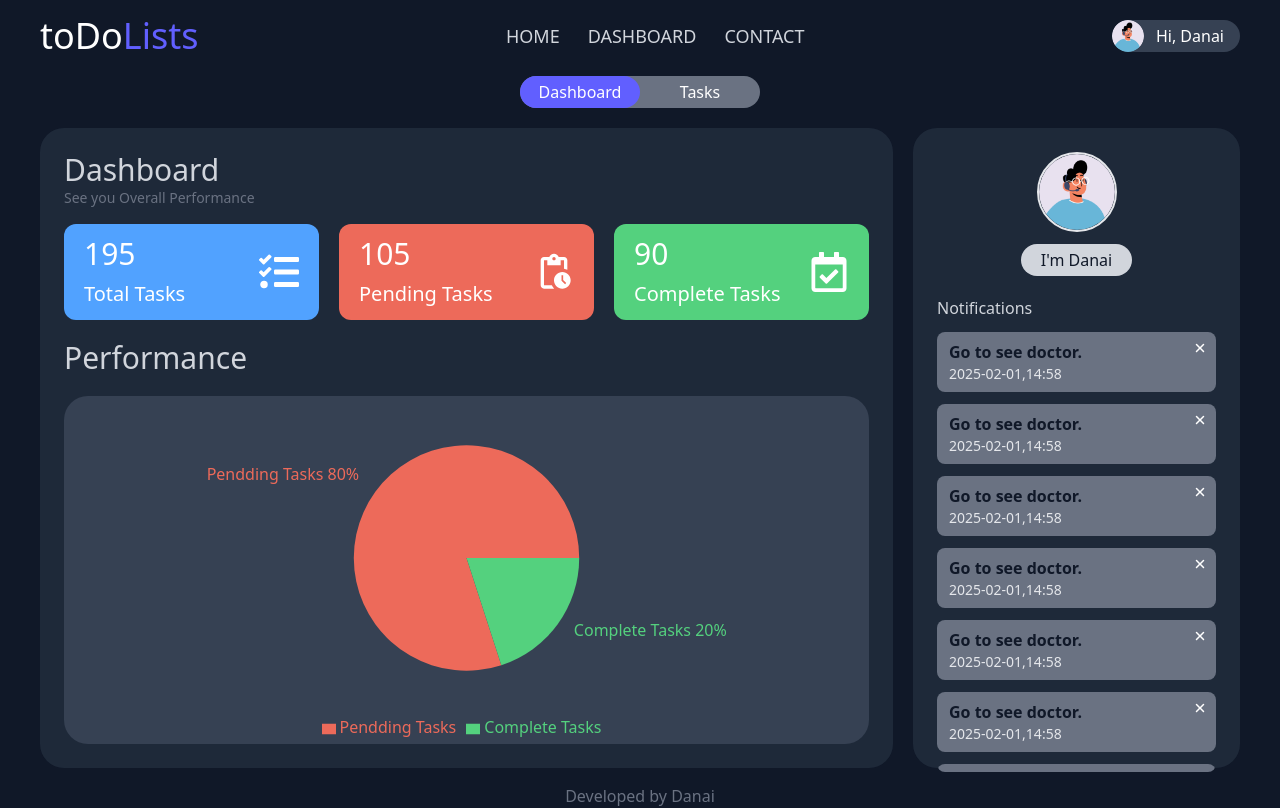
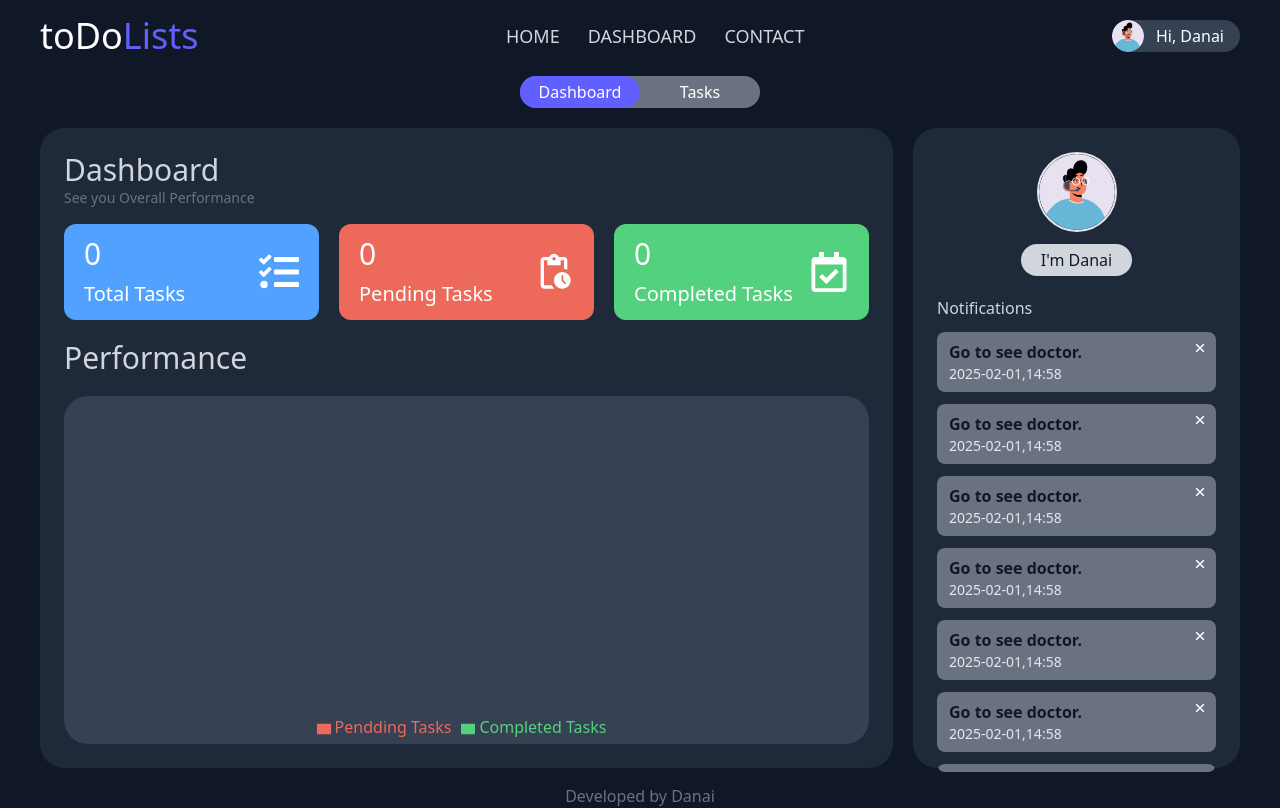
Before and after one commit to Danaiwee/project-todo-app, a React (Vite) app: page /dashboard in a window 1280 px wide. Built offline with nearby package versions, Linux system fonts and the light colour scheme.

Commit message:
Added summary to chart data

```diff
--- a/src/components/Chart.jsx
+++ b/src/components/Chart.jsx
@@ -1,15 +1,18 @@
 import { Cell, Legend, Pie, PieChart, ResponsiveContainer, Tooltip } from "recharts";
 
-import { DASHBOARD_CHART_DATA } from "../constants/data.js";
 
-const Chart = ({radius, label}) => {
+const Chart = ({radius, label, pendingTasks, completedTasks}) => {
+  const chartData = [
+    { name: "Pendding Tasks", value: pendingTasks, color: "#ED6A5A" },
+    { name: "Completed Tasks", value: completedTasks, color: "#54D17E" },
+  ];
 
   return (
     <>
       <ResponsiveContainer width='100%'>
         <PieChart>
           <Pie
-            data={DASHBOARD_CHART_DATA}
+            data={chartData}
             cx="50%"
             cy="50%"
             labelLine={false}
@@ -19,7 +22,7 @@ const Chart = ({radius, label}) => {
             label={label ? ({ name, percent }) => `${name} ${(percent * 100).toFixed(0)}%` : null}
             stroke="none"
           >
-            {DASHBOARD_CHART_DATA.map((item, index) => (
+            {chartData.map((item, index) => (
               <Cell key={`cell-${index}`} fill={item.color} />
             ))}
           </Pie>
--- a/src/components/Data.jsx
+++ b/src/components/Data.jsx
@@ -1,13 +1,24 @@
 import {motion} from 'framer-motion';
 import { useEffect, useRef, useState } from "react"
+import { FaTasks } from "react-icons/fa";
+import { MdOutlinePendingActions } from "react-icons/md";
+import { FaRegCalendarCheck } from "react-icons/fa";
+
 
 import { DASHBOARD_CARDS_DATA } from "../constants/data.js"
 import Chart from "./Chart.jsx"
+import useStore from '../store/useStore.js';
+import SummaryCard from './SummaryCard.jsx';
 
 const Data = () => {
   const containerRef = useRef(null);
   const [radius, setRadius] = useState(180);
   const [label, setLabel] = useState(true);
+
+  const {todoLists} = useStore();
+  const totalTasks = todoLists.length;
+  const pendingTasks = todoLists.filter((list) => list.status === 'Pending').length;
+  const completedTasks = todoLists.filter((list) => list.status === 'Completed').length;
 
   useEffect(() => {
     const updateRadius = () => {
@@ -22,7 +33,7 @@ const Data = () => {
                 setRadius(containerWidth*0.2);
                 setLabel(true);
             } else {
-                setRadius(containerWidth*0.14);
+                setRadius(containerWidth*0.12);
                 setLabel(true);
             }
         }
@@ -46,27 +57,24 @@ const Data = () => {
         <p className='text-sm md:text-md text-gray-500'>See you Overall Performance</p>
 
         <div className='grid grid-cols-3 gap-1 sm:gap-5 mt-4'>
-            {DASHBOARD_CARDS_DATA.map((item, index) =>{
-                const Icon = item.icon
-             return (
-                <div
-                    key={index}
-                    className={`flex items-center justify-between px-2 sm:px-5 py-3 ${item.bg} rounded-xl backdrop-blur-md bg-opacity-50`}
-                >
-                    <div className='flex flex-col  gap-1 sm:gap-2'>
-                        <p className='text-white font-medium text-lg sm:text-3xl'>
-                            {item.total}
-                        </p>
-                        <p className='text-white text-sm sm:text-md xl:text-xl'>
-                            {item.title}
-                        </p>
-                    </div>
-
-                    <Icon
-                        className='hidden xl:block size-10'
-                    />
-                </div>
-            )})}
+            <SummaryCard
+                bg="bg-blue-400"
+                title="Total Tasks"
+                total={totalTasks}
+                icon={FaTasks}
+            />
+            <SummaryCard
+                bg="bg-[#ED6A5A]"
+                title="Pending Tasks"
+                total={pendingTasks}
+                icon={MdOutlinePendingActions}
+            />
+            <SummaryCard
+                bg="bg-[#54D17E]"
+                title="Completed Tasks"
+                total={completedTasks}
+                icon={FaRegCalendarCheck}
+            />
         </div>
 
         <div className='w-full h-full flex flex-col mt-5 '>
@@ -77,7 +85,12 @@ const Data = () => {
                 style={{width: '100%', height: '100%'}}
                 ref={containerRef}
             >
-                <Chart radius={radius} label={label} />
+                <Chart
+                    radius={radius}
+                    label={label}
+                    pendingTasks={pendingTasks}
+                    completedTasks={completedTasks}
+                />
             </div>
         </div>
 
--- /dev/null
+++ b/src/components/SummaryCard.jsx
@@ -0,0 +1,19 @@
+
+const SummaryCard = ({bg, total, title, icon: Icon}) => {
+  return (
+    <div
+      className={`flex items-center justify-between px-2 sm:px-5 py-3 ${bg} rounded-xl backdrop-blur-md bg-opacity-50`}
+    >
+      <div className="flex flex-col  gap-1 sm:gap-2">
+        <p className="text-white font-medium text-lg sm:text-3xl">
+          {total}
+        </p>
+        <p className="text-white text-sm sm:text-md xl:text-xl">{title}</p>
+      </div>
+
+      <Icon className="hidden xl:block size-10" />
+    </div>
+  );
+};
+
+export default SummaryCard;
```
